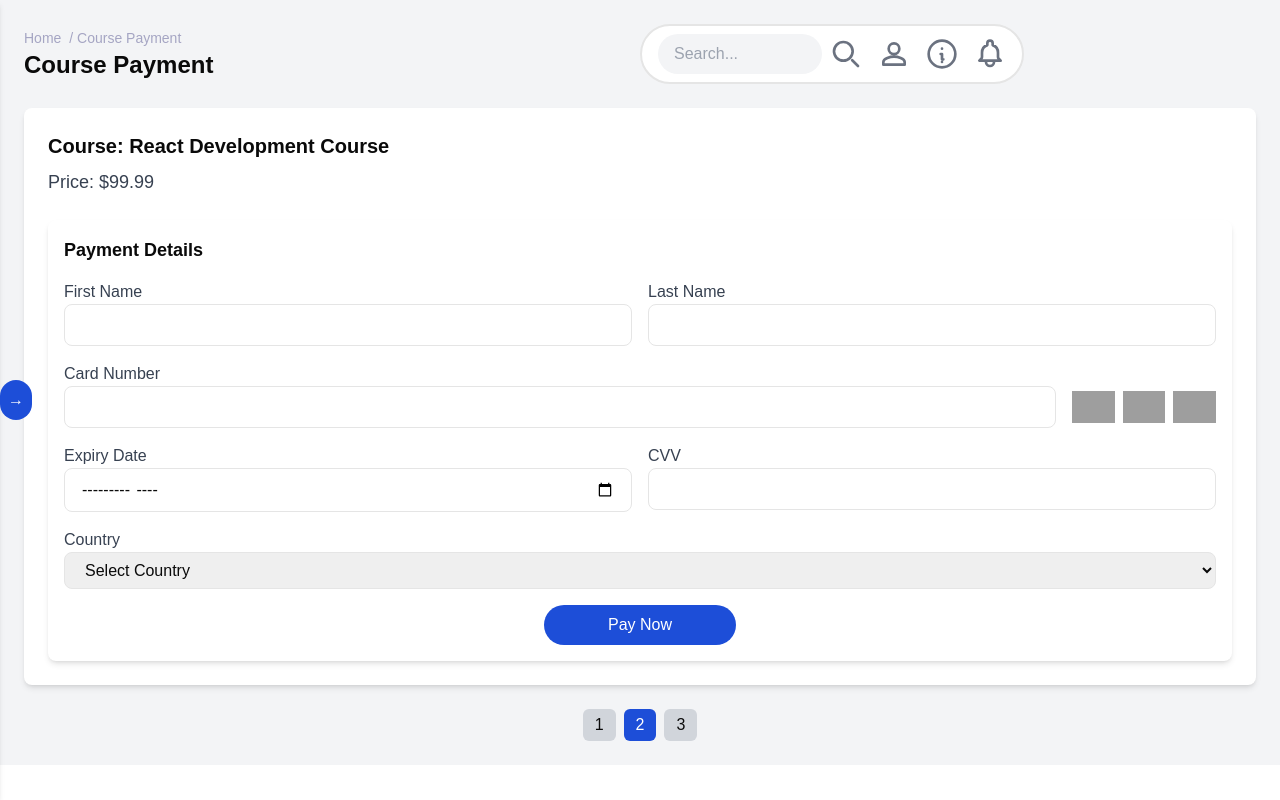
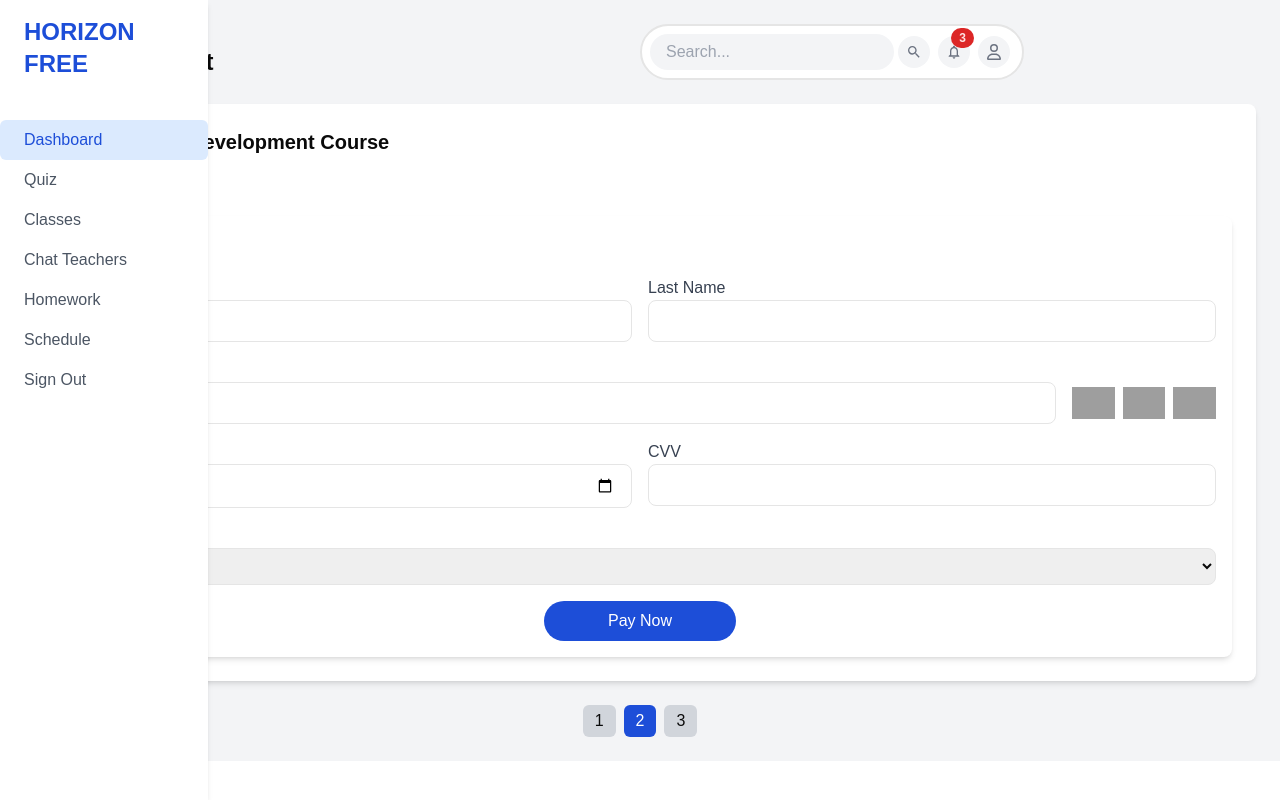
Before and after one commit to SahanJDesigns/Project-LMS, a Next.js app: page /course/pay in a window 1280 px wide. Built offline with nearby package versions, Linux system fonts and the light colour scheme; grey boxes are pictures that could not be loaded.

Commit message:
update the title and navbar

```diff
--- a/app/(routes)/course/enrolled/page.tsx
+++ b/app/(routes)/course/enrolled/page.tsx
@@ -7,18 +7,15 @@ import DropdownMenu from "@/components/DropdownMenu";
 import PageSearchBox from "@/components/PageSearchBox";
 import Breadcrumb from "@/components/Navigation";
 import {ICourse} from "@/types/interfaces";
+import NavigationBar from "@/components/NavigationBar";
 
 const CoursePage: React.FC = () => {
-  const [isSidebarOpen, setIsSidebarOpen] = useState(false);
+  const [showSidebar, setShowSidebar] = useState(false);
   const [sortValue, setSortValue] = useState("latest");
   const [categoryValue, setCategoryValue] = useState("all");
   const [courses, setCourses] = useState<ICourse[]>([]);
   const [searchTerm, setSearchTerm] = useState("");
   const router = useRouter();
-
-  const toggleSidebar = () => {
-    setIsSidebarOpen(!isSidebarOpen);
-  };
 
     useEffect(() => {
       const fetchCourses = async () => {
@@ -75,29 +72,20 @@ const CoursePage: React.FC = () => {
   };
 
   return (
-    <div className="flex flex-col lg:flex-row">
-      <Sidebar isOpen={isSidebarOpen} toggleSidebar={toggleSidebar} />
-      <div className="flex-1 p-6 bg-gray-100">
-        <div className="flex flex-col md:flex-row justify-between items-center mb-6 space-y-4 md:space-y-0">
-          <div className="flex-1 ">
-            <Breadcrumb paths={[{ name: "Home", link: "/" }, { name: "Course" }]} />
-            <h1 className="text-2xl font-bold">Course</h1>
-          </div>
-          <div className="flex-1 justify-center">
-            <PageSearchBox />
-          </div>
-        </div>
-        <div className="bg-white p-6 rounded-lg shadow-md">
-          <div className="flex flex-col lg:flex-row lg:items-center lg:justify-between mb-6 space-y-4 lg:space-y-0">
+    <div className="flex flex-col lg:flex-row lg:ml-52" >
+      <Sidebar showSidebar={showSidebar} setShowSidebar={setShowSidebar} />
+      <div className="flex-1  bg-gray-100">
+        <NavigationBar showSidebar={showSidebar} setShowSidebar={setShowSidebar} />
+        <div className="bg-white p-6 m-3 rounded-lg shadow-md min-h-full">
+          <div className="flex flex-col lg:flex-row lg:items-end lg:justify-between mb-6 space-y-4 lg:space-y-0">
             <input
               type="text"
               placeholder="Search title ..."
-              className="px-4 py-2 border rounded-lg w-full lg:w-auto"
-              style={{ width: "200px" }}
+              className="px-4 py-2 border rounded-lg w-full lg:w-full mr-20"
               value={searchTerm}
               onChange={(e) => setSearchTerm(e.target.value)}
             />
-            <div className="flex flex-col md:flex-row md:justify-center md:space-x-4 space-y-4 md:space-y-0">
+            <div className="flex flex-col md:flex-row gap-4">
               <DropdownMenu
                 label="Sort"
                 options={sortOptions}
@@ -111,14 +99,12 @@ const CoursePage: React.FC = () => {
                 value={categoryValue}
               />
               <button
-                className="px-4 py-2 bg-blue-700 text-white rounded-full w-full md:w-36"
-                style={{ width: "150px" }}
+                className="p-1 bg-blue-700 text-white rounded-full w-36"
               >
                 Search Quiz
               </button>
               <button
-                className="px-4 py-2 bg-purple-700 text-white rounded-full w-full md:w-36"
-                style={{ width: "150px" }}
+                className="p-1 bg-purple-700 text-white rounded-full w-36"
                 onClick={handleNewCoursesClick}
               >
                 New Courses
--- a/components/Navigation.tsx
+++ b/components/Navigation.tsx
@@ -6,7 +6,7 @@ interface BreadcrumbProps {
 
 const Breadcrumb: React.FC<BreadcrumbProps> = ({ paths }) => {
   return (
-    <nav aria-label="breadcrumb" style={{ fontSize: "14px", color: "#a5a5c3" }}>
+    <div aria-label="breadcrumb" className="text-sm">
       {paths.map((path, index) => (
         <span key={index}>
           {path.link ? (
@@ -26,7 +26,7 @@ const Breadcrumb: React.FC<BreadcrumbProps> = ({ paths }) => {
           {index < paths.length - 1 && <span> / </span>}
         </span>
       ))}
-    </nav>
+    </div>
   );
 };
 
--- /dev/null
+++ b/components/NavigationBar.tsx
@@ -0,0 +1,27 @@
+import React from 'react'
+import Breadcrumb from './Navigation'
+import PageSearchBox from './PageSearchBox'
+import { IoMenuSharp } from "react-icons/io5";
+
+interface NavigationBarProps {
+  setShowSidebar: React.Dispatch<React.SetStateAction<boolean>>;
+  showSidebar: boolean;
+}
+
+function NavigationBar({setShowSidebar, showSidebar}: NavigationBarProps) {
+
+  return (
+    <div className="flex p-4 items-center ">
+      <IoMenuSharp className="text-3xl cursor-pointer mr-4 lg:hidden" onClick={()=>setShowSidebar(!showSidebar)}/>
+      <div className="ml-auto sm:ml-0">
+        <Breadcrumb paths={[{ name: "Home", link: "/" }, { name: "Course" }]} />
+        <h1 className="text-2xl font-bold">Course</h1>
+      </div>
+      <div className='hidden sm:flex ml-auto'>
+        <PageSearchBox />
+      </div>
+  </div>
+  )
+}
+
+export default NavigationBar
--- a/components/PageSearchBox.tsx
+++ b/components/PageSearchBox.tsx
@@ -1,77 +1,32 @@
-import React from 'react';
+import React, { useState } from 'react';
+import { MdOutlineSearch } from "react-icons/md";
+import { FaRegUser } from "react-icons/fa6";
+import { MdOutlineNotificationsNone } from "react-icons/md";
 
 const PageSearchBox: React.FC = () => {
+  const [notifications, setNotifications] = useState(3); // Example notification count
+
   return (
-    <div className="flex items-center border-2 rounded-full px-4 py-2 bg-white w-full sm:w-96">
+    <div className="flex items-center border-2 rounded-full px-2 py-[6px] bg-white w-full sm:w-96">
       <input
         type="text"
         placeholder="Search..."
-        className="px-4 py-2 border-none rounded-full w-full bg-gray-100"
+        className="px-4 py-[6px] border-none rounded-full w-full bg-gray-100"
         style={{ outline: 'none' }}
       />
-      <button className="ml-2">
-        <svg
-          xmlns="http://www.w3.org/2000/svg"
-          className="h-6 w-6 sm:h-8 sm:w-8 text-gray-500"
-          fill="none"
-          viewBox="0 0 24 24"
-          stroke="currentColor"
-        >
-          <path
-            strokeLinecap="round"
-            strokeLinejoin="round"
-            strokeWidth="2"
-            d="M21 21l-4.35-4.35M17 10a7 7 0 11-14 0 7 7 0 0114 0z"
-          />
-        </svg>
+      <button className="p-2 m-1 bg-gray-100 hover:bg-gray-200 rounded-full">
+        <MdOutlineSearch className="text-gray-500" />
       </button>
-      <button className="ml-2 sm:ml-4">
-        <svg
-          xmlns="http://www.w3.org/2000/svg"
-          className="h-6 w-6 sm:h-8 sm:w-8 text-gray-500"
-          fill="none"
-          viewBox="0 0 24 24"
-          stroke="currentColor"
-        >
-          <path
-            strokeLinecap="round"
-            strokeLinejoin="round"
-            strokeWidth="2"
-            d="M12 12c2.21 0 4-1.79 4-4s-1.79-4-4-4-4 1.79-4 4 1.79 4 4 4zm0 2c-2.67 0-8 1.34-8 4v2h16v-2c0-2.66-5.33-4-8-4z"
-          />
-        </svg>
+      <button className="relative p-2 m-1 bg-gray-100 hover:bg-gray-200 rounded-full">
+        <MdOutlineNotificationsNone className="text-gray-500" />
+        {notifications > 0 && (
+          <span className="absolute -top-2 -right-1 inline-flex items-center justify-center px-2 py-1 text-xs font-bold leading-none text-red-100 bg-red-600 rounded-full">
+            {notifications}
+          </span>
+        )}
       </button>
-      <button className="ml-2 sm:ml-4">
-        <svg
-          xmlns="http://www.w3.org/2000/svg"
-          className="h-6 w-6 sm:h-8 sm:w-8 text-gray-500"
-          fill="none"
-          viewBox="0 0 24 24"
-          stroke="currentColor"
-        >
-          <path
-            strokeLinecap="round"
-            strokeLinejoin="round"
-            strokeWidth="2"
-            d="M13 16h-1v-4h-1m1-4h.01M12 18h.01M12 2a10 10 0 100 20 10 10 0 000-20z"
-          />
-        </svg>
-      </button>
-      <button className="ml-2 sm:ml-4">
-        <svg
-          xmlns="http://www.w3.org/2000/svg"
-          className="h-6 w-6 sm:h-8 sm:w-8 text-gray-500"
-          fill="none"
-          viewBox="0 0 24 24"
-          stroke="currentColor"
-        >
-          <path
-            strokeLinecap="round"
-            strokeLinejoin="round"
-            strokeWidth="2"
-            d="M15 17h5l-1.405-1.405A2.032 2.032 0 0118 14.158V11a6.002 6.002 0 00-4-5.659V4a2 2 0 10-4 0v1.341C7.67 6.165 6 8.388 6 11v3.159c0 .538-.214 1.055-.595 1.436L4 17h5m6 0v1a3 3 0 11-6 0v-1m6 0H9"
-          />
-        </svg>
+      <button className="p-2 m-1 bg-gray-100 hover:bg-gray-200 rounded-full">
+        <FaRegUser className="text-gray-500" />
       </button>
     </div>
   );
--- a/components/Sidebar.tsx
+++ b/components/Sidebar.tsx
@@ -1,17 +1,38 @@
-import React from 'react';
+import React, { useEffect, useRef } from 'react';
 
 interface SidebarProps {
-  isOpen: boolean;
-  toggleSidebar: () => void;
+  showSidebar: boolean;
+  setShowSidebar: React.Dispatch<React.SetStateAction<boolean>>;
 }
 
-const Sidebar: React.FC<SidebarProps> = ({ isOpen, toggleSidebar }) => {
+const Sidebar: React.FC<SidebarProps> = ({ showSidebar, setShowSidebar }) => {
+  const sidebarRef = useRef<HTMLDivElement>(null);
+
+  useEffect(() => {
+    const handleClickOutside = (event: MouseEvent) => {
+      if (sidebarRef.current && !sidebarRef.current.contains(event.target as Node)) {
+        setShowSidebar(false);
+      }
+    };
+
+    if (showSidebar) {
+      document.addEventListener('mousedown', handleClickOutside);
+    } else {
+      document.removeEventListener('mousedown', handleClickOutside);
+    }
+
+    return () => {
+      document.removeEventListener('mousedown', handleClickOutside);
+    };
+  }, [showSidebar, setShowSidebar]);
+
   return (
     <div className="relative">
       <div
-        className={`fixed inset-y-0 left-0 transform ${
-          isOpen ? 'translate-x-0' : '-translate-x-full'
-        } transition-transform duration-300 ease-in-out w-64 h-screen bg-white shadow-md z-50`}
+        ref={sidebarRef}
+        className={`fixed inset-y-0 left-0 transform lg:translate-x-0 ${
+          showSidebar ? 'translate-x-0' : '-translate-x-full'
+        } transition-transform duration-300 ease-in-out w-52 h-screen bg-white shadow-md z-50`}
       >
         <div className="px-6 py-4 flex justify-between items-center">
           <h1 className="text-2xl font-bold text-blue-700">HORIZON FREE</h1>
@@ -28,14 +49,6 @@ const Sidebar: React.FC<SidebarProps> = ({ isOpen, toggleSidebar }) => {
           </ul>
         </nav>
       </div>
-      <button
-        onClick={toggleSidebar}
-        className={`fixed top-1/2 transform -translate-y-1/2 left-0 ${
-          isOpen ? 'translate-x-full' : 'translate-x-0'
-        } bg-blue-700 text-white p-2 rounded-full focus:outline-none z-50`}
-      >
-        {isOpen ? '←' : '→'}
-      </button>
     </div>
   );
 };
--- a/package.json
+++ b/package.json
@@ -11,8 +11,8 @@
   "dependencies": {
     "@stripe/react-stripe-js": "^3.1.1",
     "@stripe/stripe-js": "^5.5.0",
+    "@types/mongoose": "^5.11.97",
     "@types/next-auth": "^3.13.0",
-    "@types/mongoose": "^5.11.97",
     "axios": "^1.7.9",
     "class-variance-authority": "^0.7.1",
     "clsx": "^2.1.1",
@@ -25,6 +25,8 @@
     "next-auth": "^4.24.11",
     "react": "^18.3.1",
     "react-dom": "^18.3.1",
+    "react-icon": "^1.0.0",
+    "react-icons": "^5.4.0",
     "stripe": "^17.5.0",
     "tailwind-merge": "^2.6.0",
     "tailwindcss-animate": "^1.0.7"
--- a/tsconfig.json
+++ b/tsconfig.json
@@ -34,7 +34,7 @@
     "**/*.tsx",
     ".next/types/**/*.ts",
     "app/api/users/route.ts"
-  ],
+, "components/NavigationBar.tsx"  ],
   "exclude": [
     "node_modules"
   ]
```
Also changed, not shown: app/api/course/enrolled/route.ts (+0 -15 lines), 1 other file (tests, documents, lock files or other folders).
